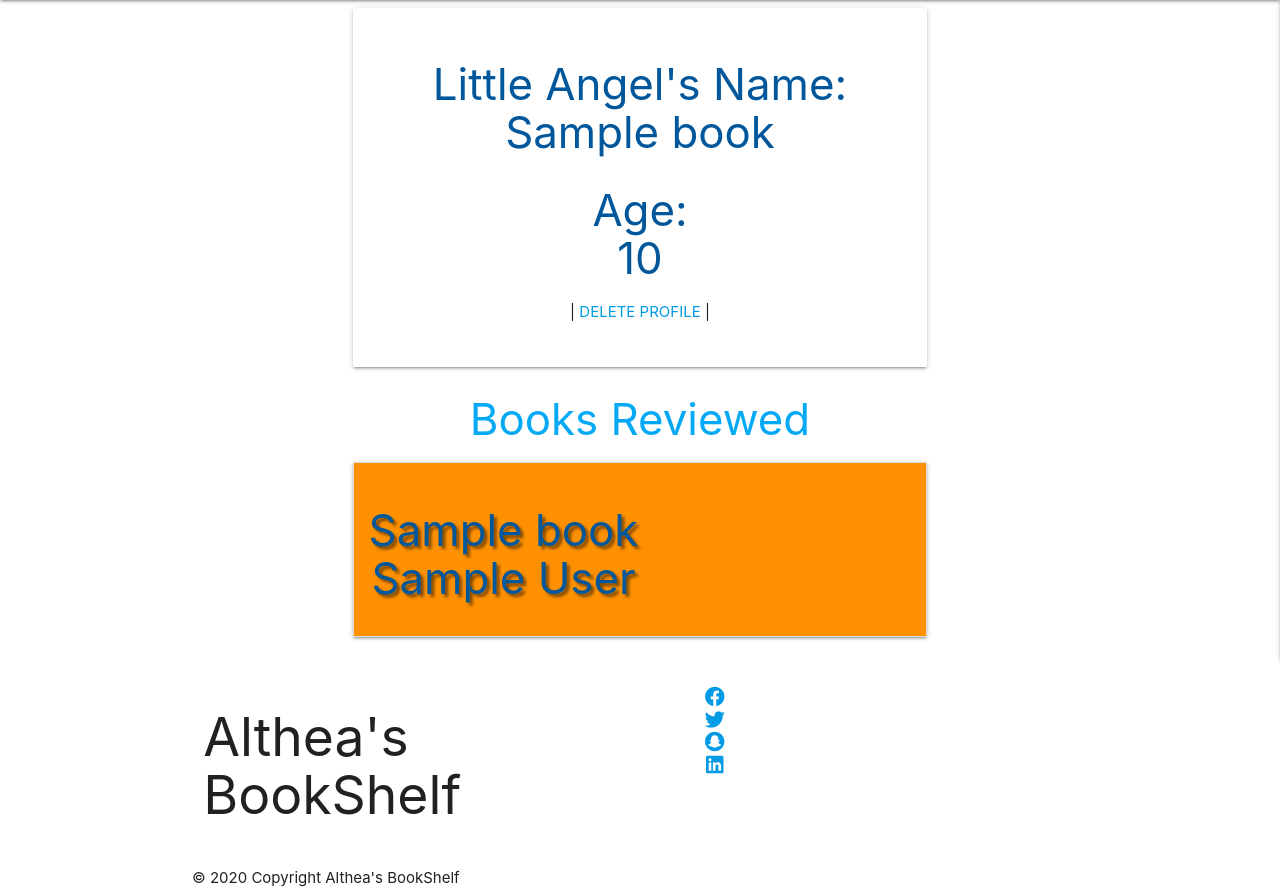
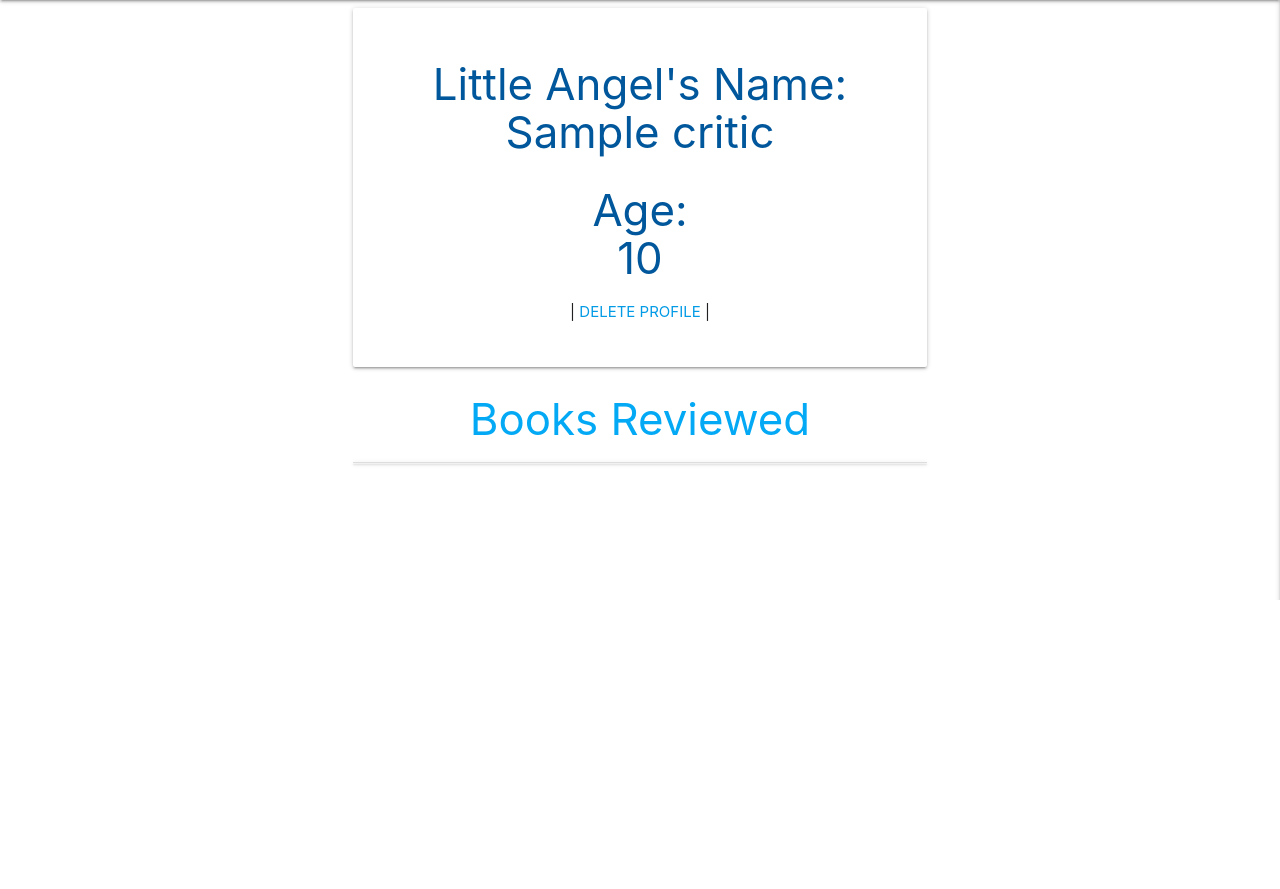
Before and after one commit to Code-Institute-Submissions/althea-bookshelf, a Flask app: page /profile/1 in a window 1280 px wide. Shown: the part 200-1089 px from the top of the page. After the commit the page ends 800 px from the top, so only its background shows below. Run offline with Flask 2, Linux system fonts and the light colour scheme; the visitor is signed in with stand-in values (Sample User, id 1); a database or web service that is not in the repository returns one stand-in record (values such as "Sample title"); some libraries are stand-ins or nearby versions.

Commit message:
Added iteration for the books in profile and fixed delete functionality

```diff
--- a/app.py
+++ b/app.py
@@ -95,16 +95,20 @@ def login():
 @app.route("/profile/<username>", methods=["GET", "POST"])
 def profile(username):
     # grab the session user's username in db
-    username = mongo.db.critics.find_one(
-        {"username": session["user"]})
+    angel_name = mongo.db.critics.find_one(
+        {"username": session["user"]})["angel_name"].capitalize()
+    angel_age = mongo.db.critics.find_one(
+        {"username": session["user"]})["angel_age"]
 
     # grab the user's reviewed books
+    books = list(mongo.db.books.find())
     username = mongo.db.books.find_one(
         {"username": session["user"]})
 
     if session["user"]:
         return render_template(
-            "profile.html", username=username)
+            "profile.html", username=username,
+            angel_name=angel_name, angel_age=angel_age, books=books)
 
     return redirect(url_for("login"))
 
@@ -114,6 +118,7 @@ def profile(username):
 def delete_profile(critics_id):
     # Remove session user's profile from the db
     mongo.db.critics.remove({"username": session["user"]})
+    # Remove session user's books from the db
     mongo.db.books.remove({"username": session["user"]})
     flash("Profile Successfully Deleted")
     return redirect(url_for("logout"))
@@ -168,7 +173,7 @@ def edit_book(book_id):
     return render_template("edit_book.html", book=book)
 
 
-# Function and route to delete book
+# Function and route to delete a book
 @app.route("/remove_book/<book_id>")
 def remove_book(book_id):
     mongo.db.books.remove({"_id": ObjectId(book_id)})
--- a/templates/base.html
+++ b/templates/base.html
@@ -86,9 +86,9 @@
         {% block content %}
         {% endblock %}
     </main>
-
+    <!--
     <footer>
-        <div class="container">
+        <div>
             <div class="row">
                 <div class="col m3">
                     <h2 id="footer-heading" class="no-top-mg">Althea's BookShelf</h2>
@@ -117,6 +117,7 @@
             </div>
         </div>
     </footer>
+    -->
 
     <script src="https://code.jquery.com/jquery-3.5.1.min.js" integrity="sha256-9/aliU8dGd2tb6OSsuzixeV4y/faTqgFtohetphbbj0="
                 crossorigin="anonymous"></script>
--- a/templates/profile.html
+++ b/templates/profile.html
@@ -8,11 +8,11 @@
             <div class="card-panel">
                 <h3 class="center-align light-blue-text text-darken-4">
                     Little Angel's Name:<br>
-                    {{ username.angel_name }}
+                    {{ angel_name }}
                 </h3>
                 <h3 class="center-align light-blue-text text-darken-4">
                     Age: <br>
-                    {{ username.angel_age }}
+                    {{ angel_age }}
                 </h3>
 
                 <!-- to delete a profile -->
@@ -27,62 +27,57 @@
             </div>
         </div>
 
+        <!-- modal to delete account -->
+        <div id="delete-profile" class="modal delete-modal">
+            <div class="modal-content">
+                <h3 class="center-align">Delete Profile</h3>
+                <p class="center-align">Are you sure you want to delete your account?</p>
+                <p class="center-align">All of your data will be lost.</p>
+
+                <div class="row">
+                    <div class="col s6 center-align">
+                        <a class="btn waves-light waves-effect yellow"
+                            href="{{ url_for('delete_profile', critics_id=session['user']) }}">
+                        DELETE
+                        </a>
+                    </div>
+                    <div class="col s6 center-align">
+                        <a href="#!" class="modal-close btn waves-light waves-effect btn blue">
+                        CANCEL
+                        </a>
+                    </div>
+                </div>
+            </div>
+        </div>
 
             <!-- displays reviewed books -->
             <h3 class="center-align register">Books Reviewed</h3>
 
             <ul class="collapsible">
-
+               {% for book in books %}
+               {% if session.user|lower == book.username|lower %}
                 <li>
                     <div class="collapsible-header white-text orange accent-3 text-shadow">
 
                         <h3 class="center-align light-blue-text text-darken-4">
-                            {{ username.book_title }} <br> {{ username.book_author }}
+                            {{ book.book_title }} <span> {{ book.book_author }} </span>
                         </h3>
 
                     </div>
 
                     <div class="collapsible-body">
                         <h3 class="center-align light-blue-text text-darken-4">
-                            {{ username.book_review }}
+                            {{ book.book_review }}
                         </h3>
-                        <h3 class="center-align light-blue-text text-darken-4">
-                            {{ username.is_recommend }}
-                        </h3>
-                        <h3 class="center-align light-blue-text text-darken-4">
-                            {{ username.date_posted }}
-                        </h3>
-
                     </div>
                 </li>
-
+                {% endif %}
+                {% endfor %}
             </ul>
         </div>
     </div>
 
 
 
-    <!-- modal to delete account -->
-    <div id="delete-profile" class="modal delete-modal">
-        <div class="modal-content">
-            <h3 class="center-align">Delete Profile</h3>
-            <p class="center-align">Are you sure you want to delete your account?</p>
-            <p class="center-align">All of your data will be lost.</p>
-
-            <div class="row">
-                <div class="col s6 center-align">
-                    <a class="btn waves-light waves-effect yellow"
-                        href="{{ url_for('delete_profile', critics_id=session['username']) }}">
-                    DELETE
-                    </a>
-                </div>
-                <div class="col s6 center-align">
-                    <a href="#!" class="modal-close btn waves-light waves-effect btn blue">
-                    CANCEL
-                    </a>
-                </div>
-            </div>
-        </div>
-    </div>
 
 {% endblock %}
```
Also changed, not shown: templates/books_reviewed.html (deleted, +0 -32 lines).
